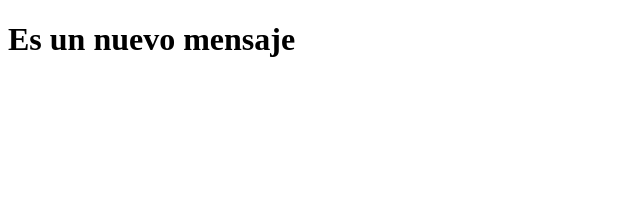
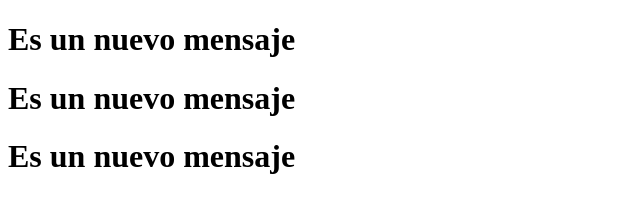
Before and after one commit to NSToala/workshop, a plain HTML site: page index.html in a window 1280 px wide. Shown: the whole page, without its empty margins (0-640 px from the left). Drawn offline with Linux system fonts and the light colour scheme.

Commit message:
change: new component in index file

```diff
--- a/index.html
+++ b/index.html
@@ -10,5 +10,11 @@
     <header>
         <h1>Es un nuevo mensaje</h1>
     </header>
+    <header>
+        <h1>Es un nuevo mensaje</h1>
+    </header>
+    <header>
+        <h1>Es un nuevo mensaje</h1>
+    </header>
 </body>
 </html>
```
